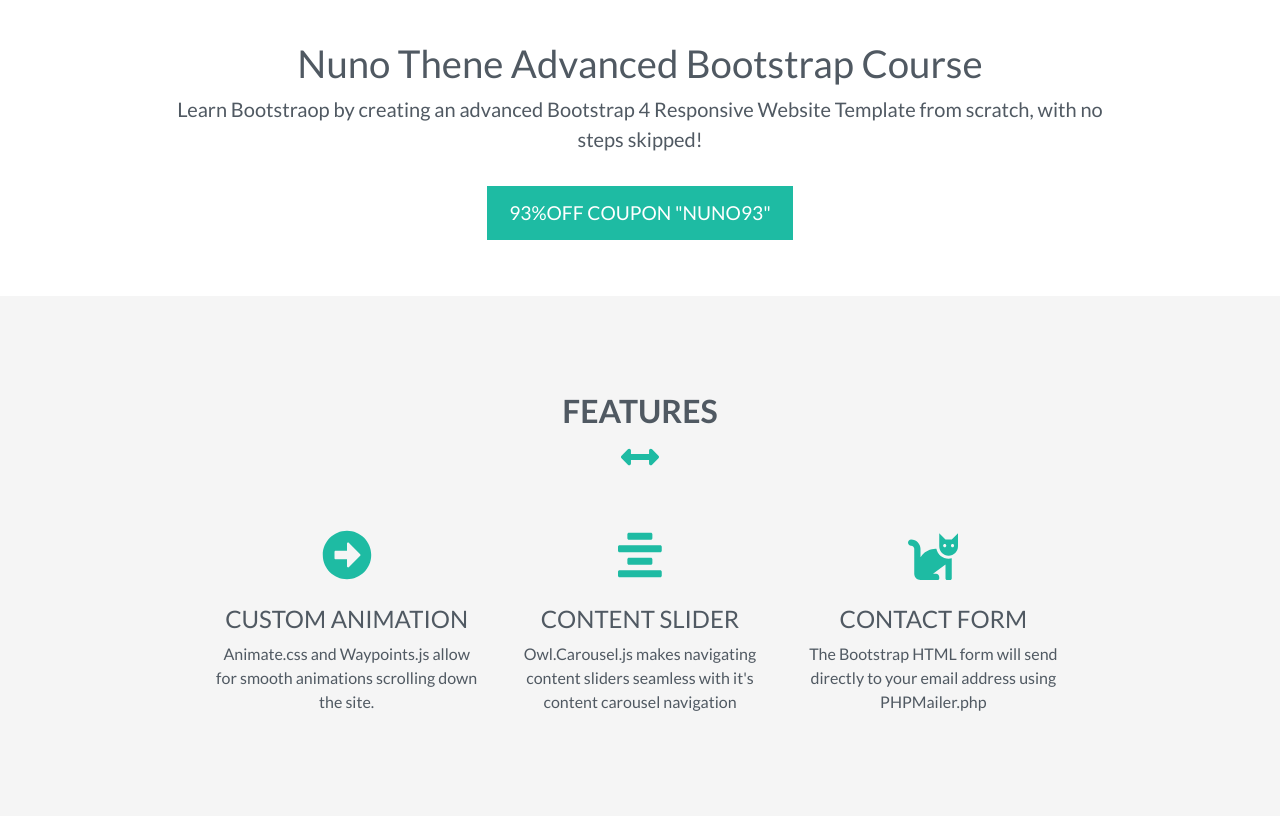
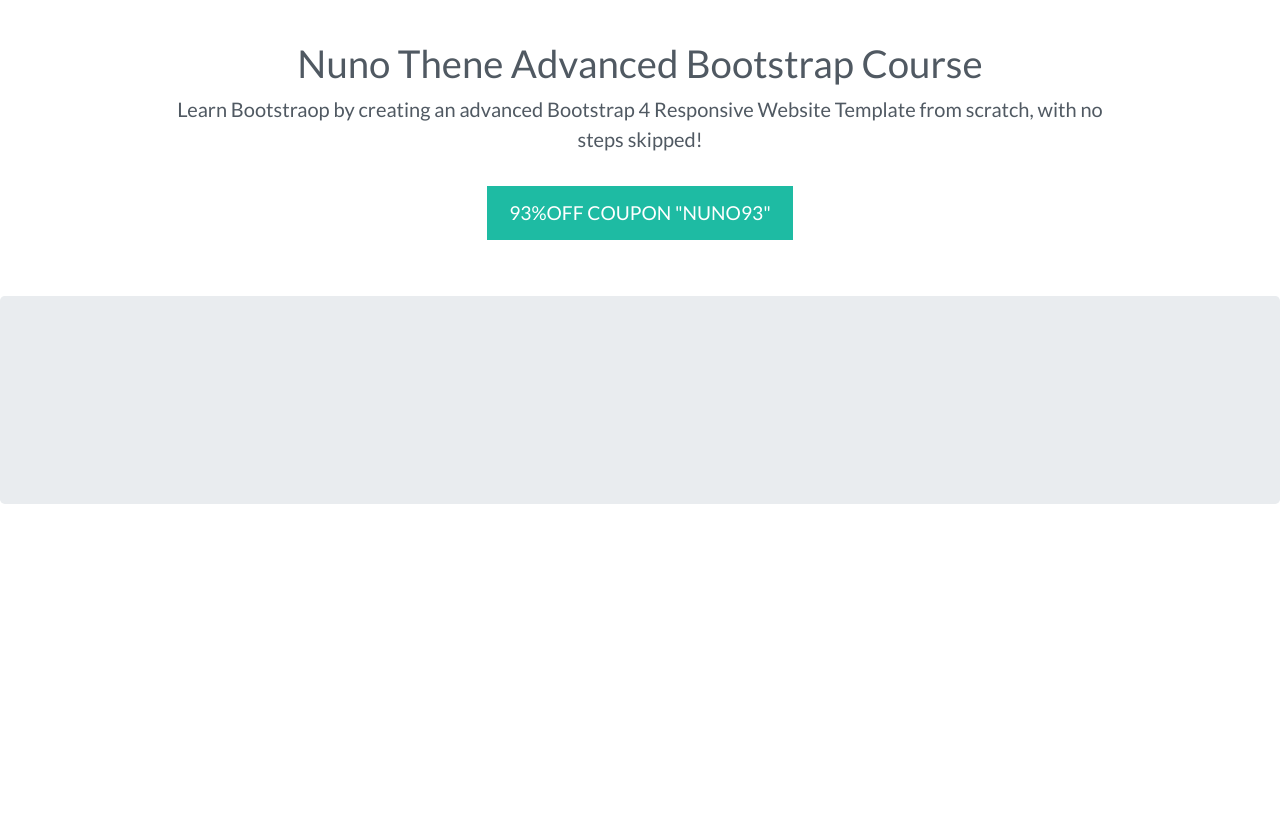
Before and after one commit to harukahorii/practice_LP2, a plain HTML site: page index.html in a window 1280 px wide. Shown: the part 800-1616 px from the top of the page. After the commit the page ends 1336 px from the top, so only its background shows below. Drawn offline with Linux system fonts and the light colour scheme.

Commit message:
update style.css

```diff
--- a/index.html
+++ b/index.html
@@ -63,29 +63,10 @@
 <!-- End Course Section -->
 
 <!-- Start Features Section -->
-<div id="features" class="offset cont01">
-	<div class="col-12 text-center section_title">
-		<h2>features</h2>
-		<i class="fas fa-arrows-alt-h"></i>
+<div id="features" class="offset">
+	<div class="jumbotron">
+		<div class="narrow"></div>
 	</div>
-	<div class="row text-center">
-		<div class="col-sm-12 col-md-4">
-			<i class="fas fa-arrow-alt-circle-right"></i>
-			<h3>custom animation</h3>
-			<p>Animate.css and Waypoints.js allow for smooth animations scrolling down the site.</p>
-		</div>
-		<div class="col-sm-12 col-md-4">
-			<i class="fas fa-align-center"></i>
-			<h3>content slider</h3>
-			<p>Owl.Carousel.js makes navigating content sliders seamless with it's content carousel navigation</p>
-		</div>
-		<div class="col-sm-12 col-md-4">
-			<i class="fas fa-cat"></i>
-			<h3>contact form</h3>
-			<p>The Bootstrap HTML form will send directly to your email address using PHPMailer.php</p>
-		</div>
-	</div>
-
 </div>
 <!-- End Features Section -->
 
```
